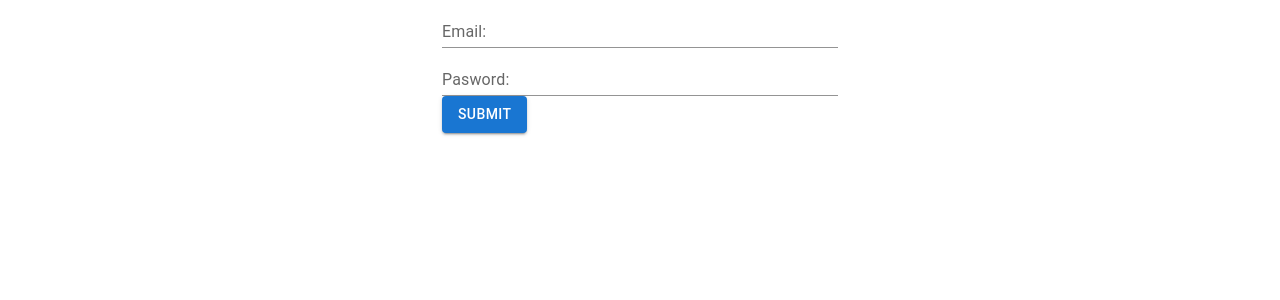
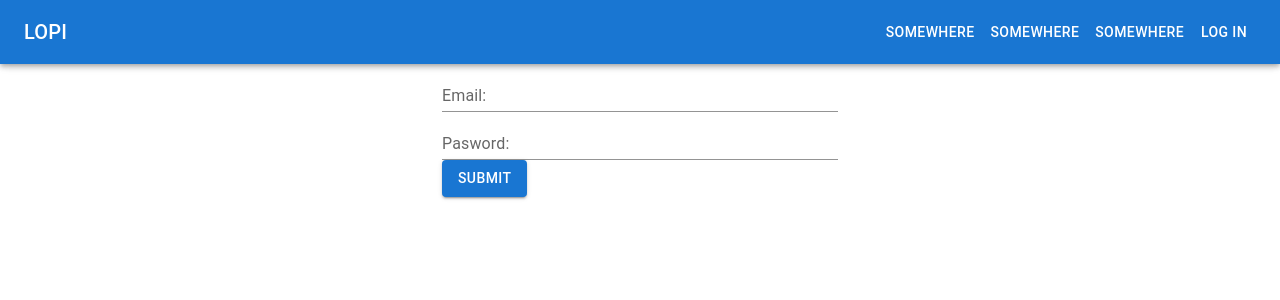
Before and after one commit to myroslavsuprun/lopi, a React (Create React App) app: page /lopi/users/login in a window 1280 px wide. Shown: the top 300 px of the page. Built offline with nearby package versions, Linux system fonts and the light colour scheme.

Commit message:
Corrected Books page, added AppBar

```diff
--- a/package.json
+++ b/package.json
@@ -6,6 +6,7 @@
   "dependencies": {
     "@emotion/react": "^11.10.5",
     "@emotion/styled": "^11.10.5",
+    "@mui/icons-material": "^5.10.14",
     "@mui/material": "^5.10.13",
     "@testing-library/jest-dom": "^5.16.5",
     "@testing-library/react": "^13.4.0",
--- a/src/components/App.jsx
+++ b/src/components/App.jsx
@@ -2,12 +2,11 @@ import React from "react";
 import { Routes, Route } from "react-router-dom";
 import { Home, Login, Books } from "pages";
 
-import { CssBaseline, Container } from "@mui/material";
+import { CssBaseline } from "@mui/material";
 
 const App = () => {
   return (
     <>
-      <Container>
       <Routes>
         <Route path="/" element={<Home />}>
           <Route index element={<Books />} />
@@ -26,7 +25,6 @@ const App = () => {
           </Route>
         </Route>
       </Routes>
-      </Container>
       <CssBaseline />
     </>
   );
--- a/src/components/AppBar/AppBar.jsx
+++ b/src/components/AppBar/AppBar.jsx
@@ -1,5 +1,69 @@
+import {
+  AppBar as AppBarStyled,
+  Toolbar,
+  Typography,
+  Button,
+} from "@mui/material";
+import { Link } from "@mui/material";
+import { Link as LinkRouter } from "react-router-dom";
+
 const AppBar = () => {
-  <div>AppBar</div>;
+  return (
+    <>
+      <AppBarStyled position="fixed">
+        <Toolbar>
+          <Typography
+            variant="h6"
+            component="div"
+            sx={{ flexGrow: 1, display: { xs: "none", sm: "block" } }}
+          >
+            LOPI
+          </Typography>
+          <Button color="inherit">
+            <Link
+              component={LinkRouter}
+              to="users/login"
+              color="inherit"
+              underline="none"
+            >
+              Somewhere
+            </Link>
+          </Button>
+          <Button color="inherit">
+            <Link
+              component={LinkRouter}
+              to="users/login"
+              color="inherit"
+              underline="none"
+            >
+              Somewhere
+            </Link>
+          </Button>
+          <Button color="inherit">
+            <Link
+              component={LinkRouter}
+              to="users/login"
+              color="inherit"
+              underline="none"
+            >
+              Somewhere
+            </Link>
+          </Button>
+          <Button color="inherit">
+            <Link
+              component={LinkRouter}
+              to="users/login"
+              color="inherit"
+              underline="none"
+            >
+              Log in
+            </Link>
+          </Button>
+        </Toolbar>
+      </AppBarStyled>
+      <div style={{ height: "64px" }}></div>
+    </>
+  );
 };
 
 export default AppBar;
--- a/src/components/BookCard/BookCard.jsx
+++ b/src/components/BookCard/BookCard.jsx
@@ -8,7 +8,7 @@ import {
 
 const BookCard = () => {
   return (
-    <Card sx={{ maxWidth: 300 }}>
+    <Card>
       <CardActionArea>
         <CardMedia
           component="img"
--- a/src/pages/Home/Home.jsx
+++ b/src/pages/Home/Home.jsx
@@ -1,12 +1,15 @@
 import { Outlet } from "react-router-dom";
 
 import { Header } from "components";
+import { Container } from "@mui/system";
 
 const Home = () => {
   return (
     <>
       <Header />
-      <Outlet />
+      <Container>
+        <Outlet />
+      </Container>
     </>
   );
 };
```
Also changed, not shown: src/pages/Books/Books.jsx (+11 -11 lines), src/theme/theme.js (+0 -12 lines), 1 other file (tests, documents, lock files or other folders). Lines whose indentation alone changed are shown as unchanged.
